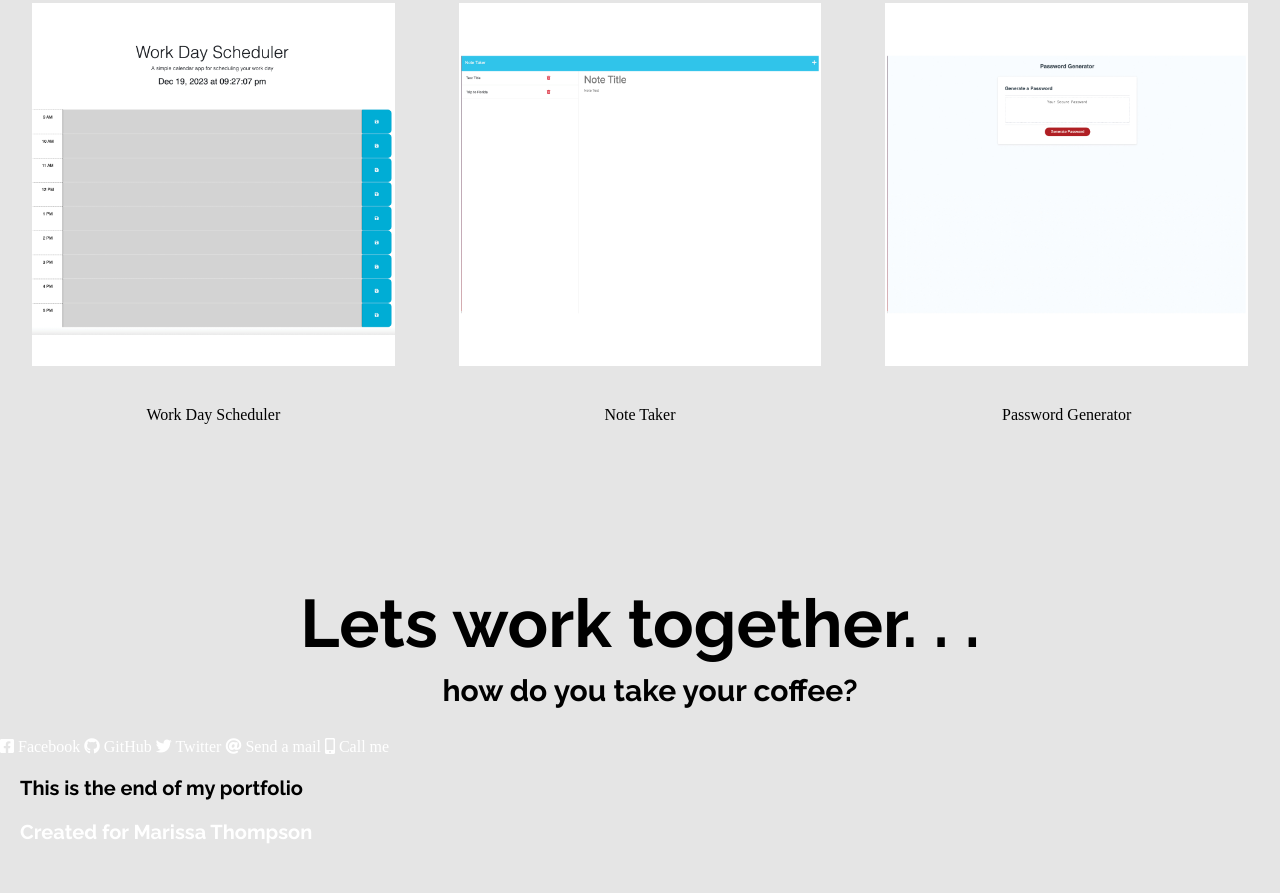
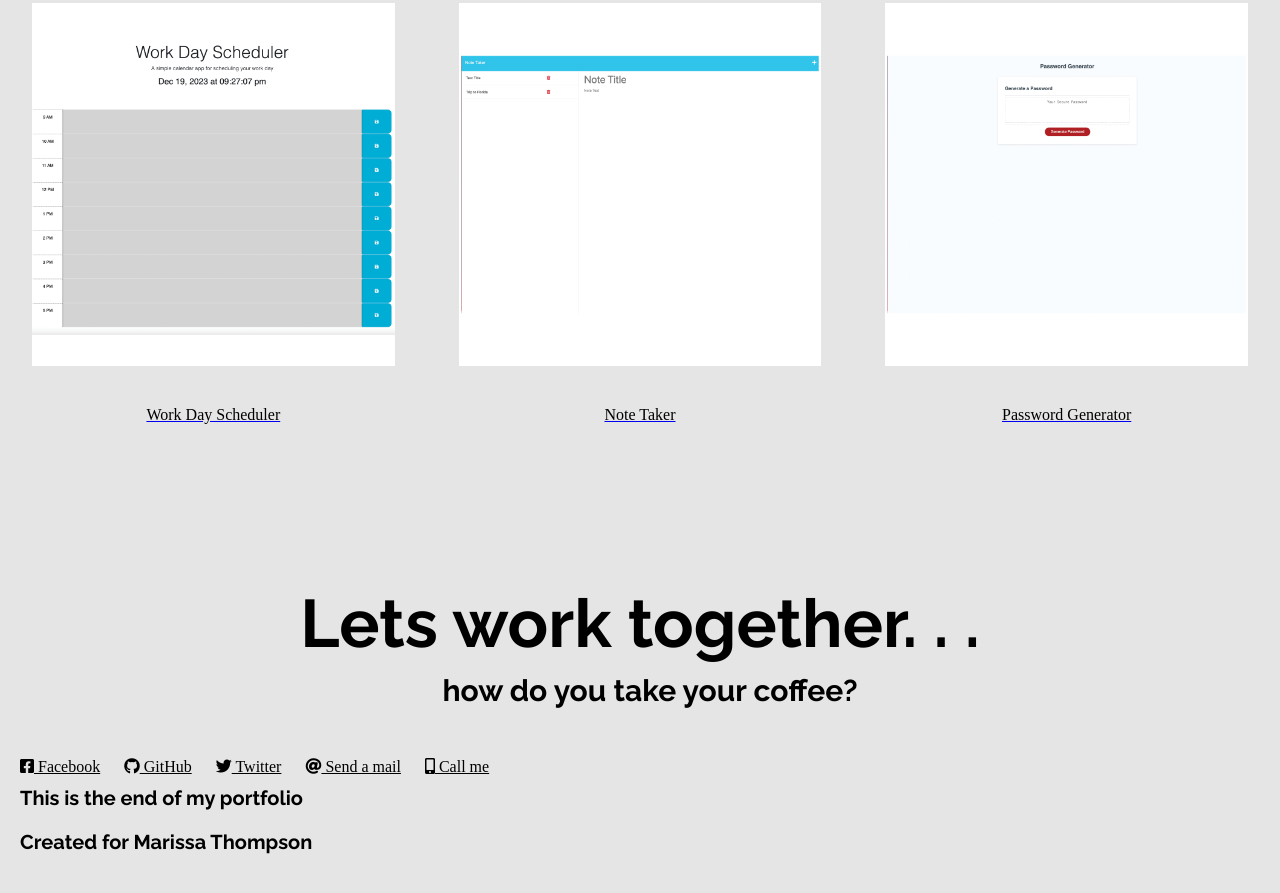
Before and after one commit to marissa424/personal-portfolio, a plain HTML site: page index.html in a window 1280 px wide. Shown: the part 992-1885 px from the top of the page. Drawn offline with Linux system fonts and the light colour scheme.

Commit message:
updated footer

```diff
--- a/styles.css
+++ b/styles.css
@@ -92,10 +92,22 @@ img {
     display: block;
 }
 
-a {
+header a {
     color: white;
     list-style: none;
     text-decoration: none;
+}
+
+footer a {
+    color: black;
+    list-style: none;
+    text-decoration: none;
+}
+
+.contact-links a {
+    color: black;
+    list-style: none;
+    padding-left: 20px;
 }
 
 a:hover {
@@ -113,7 +125,7 @@ a:hover {
     font-family: 'Raleway', sans-serif;
     padding-bottom: 10px;
     margin-top: 10px;
-    margin-bottom: 20px;
+    margin-bottom: 40px;
     margin-left: 20px;
     text-align: center;
     font-size: 30px;
@@ -121,6 +133,7 @@ a:hover {
 
 .contact-details .btn {
     text-align: center;
+
 }
 
 .footer {
@@ -129,9 +142,10 @@ a:hover {
     margin-bottom: 20px;
     margin-left: 20px;
     font-size: 20px;
+    padding-top: 0;
 }
 
 footer p {
-    margin-top: 20px;
+    margin-top: 10px;
     margin-bottom: 20px;
 }
```
